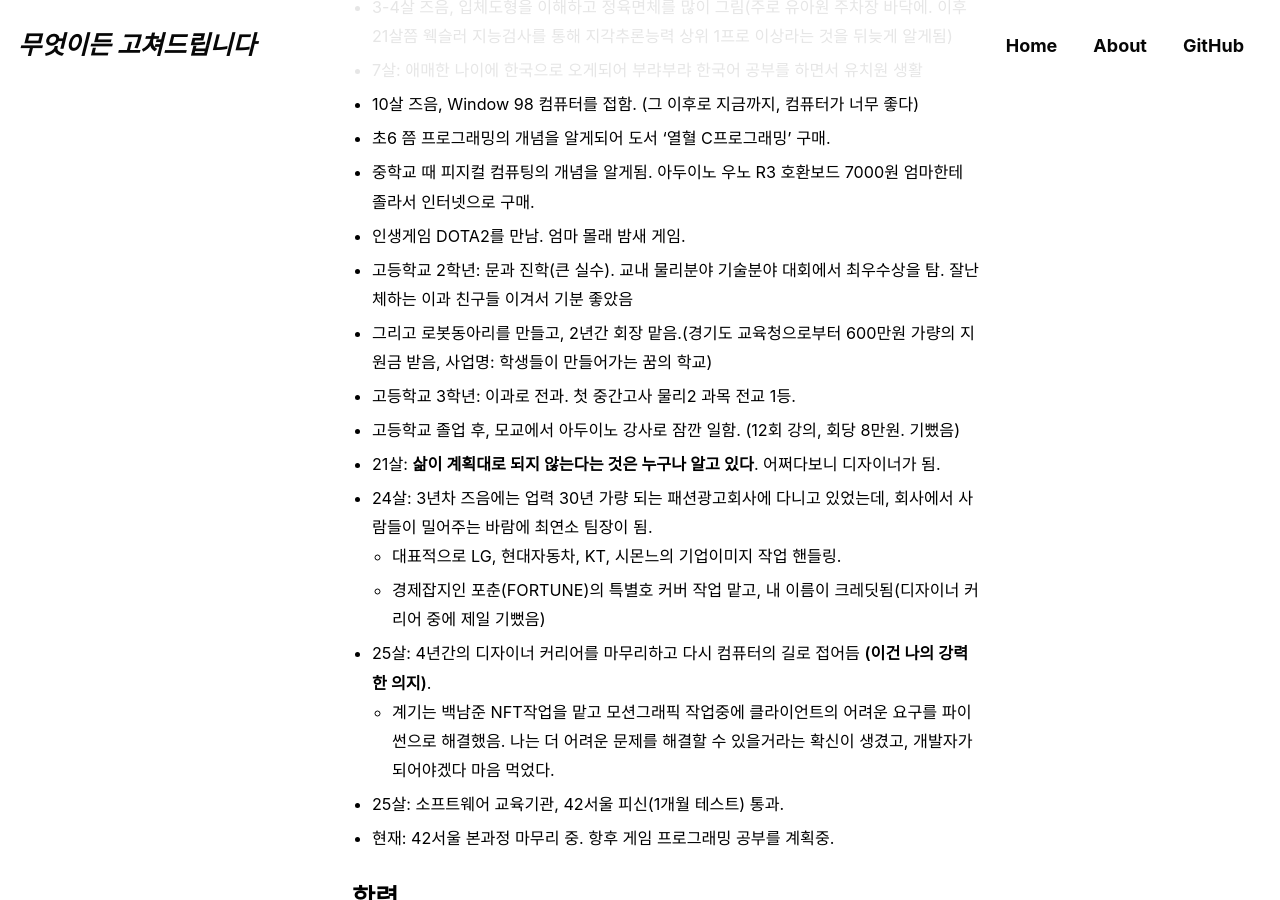
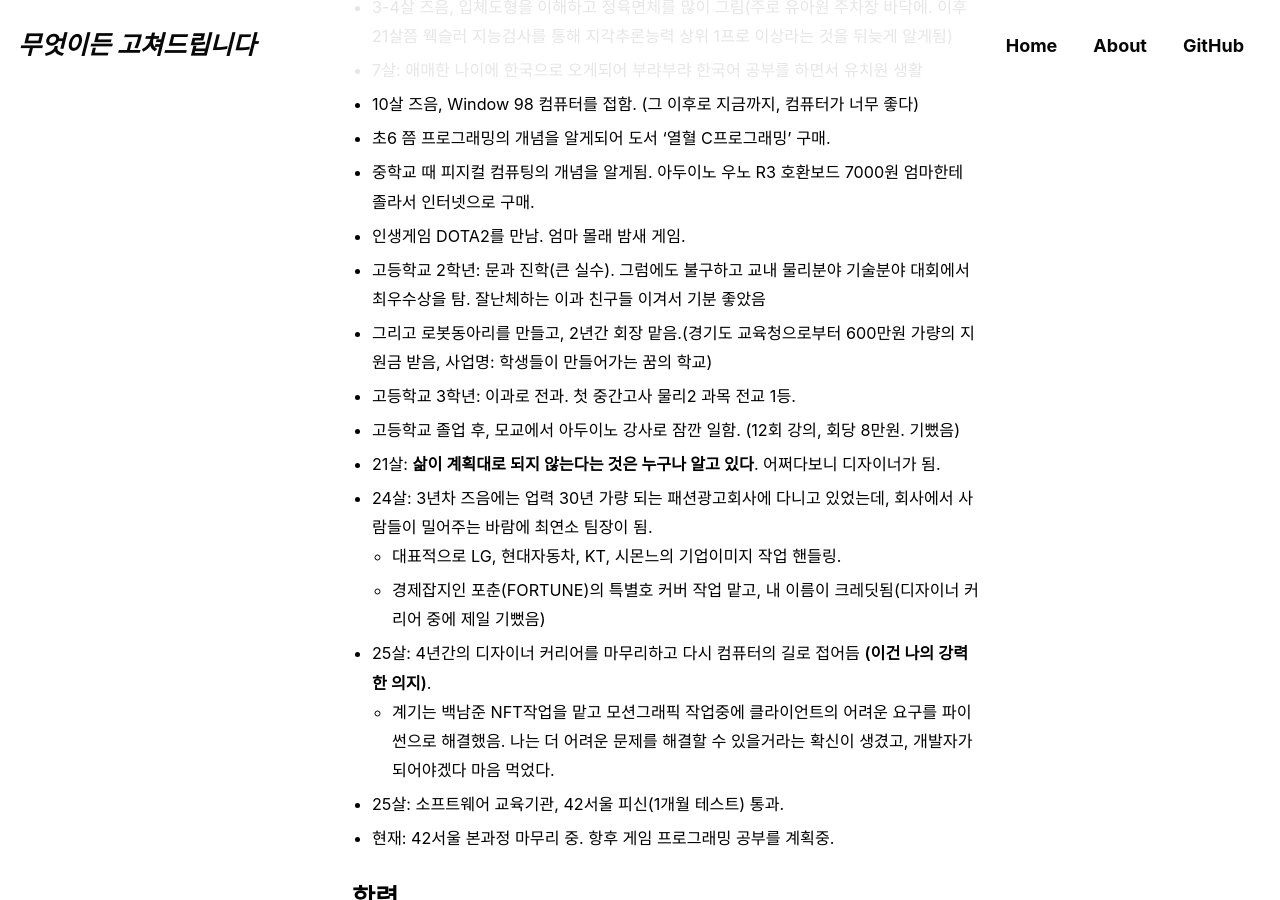
Before and after one commit to jeekpark/jeekpark.github.io, a Jekyll site: the page built from _pages/about.md, in a window 1280 px wide and 900 px high, scrolled down 321 px. Built offline with Jekyll 4.4.1, drawn with Linux system fonts in a browser that asks for light colours; cached includes are drawn as plain includes; some web fonts are replaced.

Commit message:
Update about.md

```diff
--- a/_pages/about.md
+++ b/_pages/about.md
@@ -14,7 +14,7 @@ comments: false
 - 초6 쯤 프로그래밍의 개념을 알게되어 도서 '열혈 C프로그래밍' 구매.
 - 중학교 때 피지컬 컴퓨팅의 개념을 알게됨. 아두이노 우노 R3 호환보드 7000원 엄마한테 졸라서 인터넷으로 구매.
 - 인생게임 DOTA2를 만남. 엄마 몰래 밤새 게임.
-- 고등학교 2학년: 문과 진학(큰 실수). 교내 물리분야 기술분야 대회에서 최우수상을 탐. 잘난체하는 이과 친구들 이겨서 기분 좋았음
+- 고등학교 2학년: 문과 진학(큰 실수). 그럼에도 불구하고 교내 물리분야 기술분야 대회에서 최우수상을 탐. 잘난체하는 이과 친구들 이겨서 기분 좋았음
 - 그리고 로봇동아리를 만들고, 2년간 회장 맡음.(경기도 교육청으로부터 600만원 가량의 지원금 받음, 사업명: 학생들이 만들어가는 꿈의 학교)
 - 고등학교 3학년: 이과로 전과. 첫 중간고사 물리2 과목 전교 1등.
 - 고등학교 졸업 후, 모교에서 아두이노 강사로 잠깐 일함. (12회 강의, 회당 8만원. 기뻤음)
```
